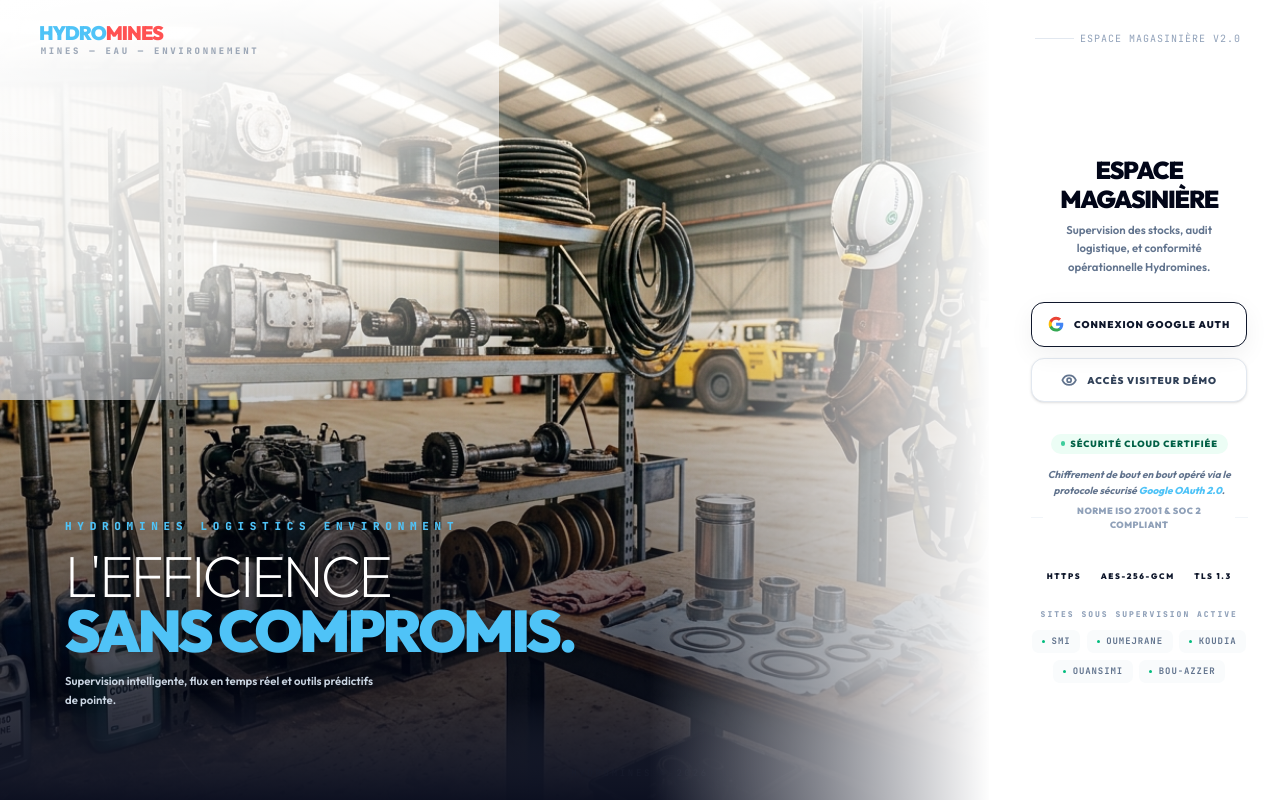
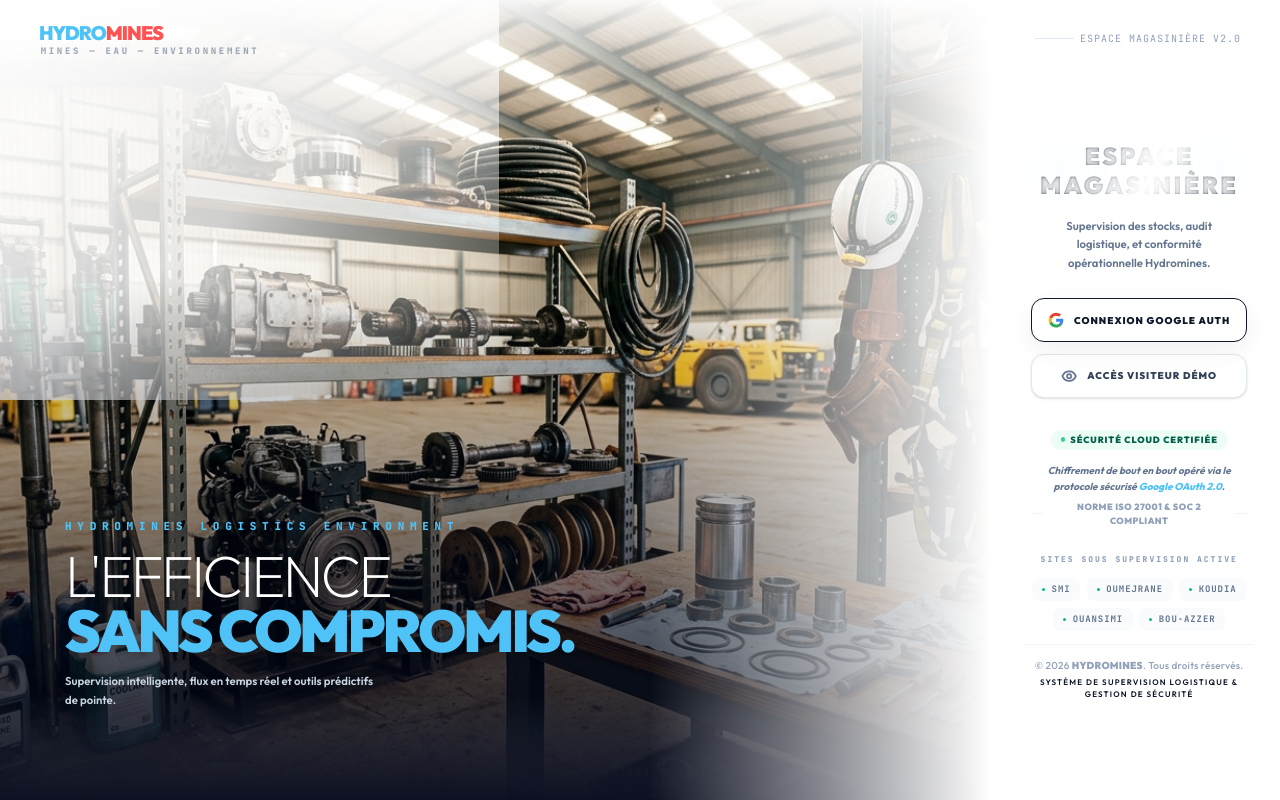
Before and after one commit to ouzrirouyahya/Suivi-magasinier, a React (Vite) app: page / in a window 1280 px wide. Built offline with nearby package versions, Linux system fonts and the light colour scheme; no server answers.

Commit message:
feat(ui): enhance login page header with animations
Add a glowing gradient text effect and backdrop aura to the login header for improved visual hierarchy and engagement.

```diff
--- a/src/components/LoginPage.tsx
+++ b/src/components/LoginPage.tsx
@@ -133,9 +133,34 @@
           >
 
             {/* Header of the section */}
-            <h1 className="text-2xl md:text-3xl font-black text-slate-950 mb-2 tracking-tighter uppercase font-sans select-none">
-              Espace Magasinière
-            </h1>
+            <div className="relative mb-4 flex items-center justify-center">
+              {/* Crisp white aura backdrop glow for perfect legibility and glow look */}
+              <div className="absolute inset-0 bg-gradient-to-r from-sky-50/20 via-white to-sky-50/20 blur-md rounded-full pointer-events-none" />
+
+              <motion.h1
+                animate={{
+                  backgroundPosition: ["0% 50%", "200% 50%"],
+                  textShadow: [
+                    "0 0 12px rgba(255, 255, 255, 1), 0 0 2px rgba(255, 255, 255, 0.8)",
+                    "0 0 24px rgba(255, 255, 255, 1), 0 0 6px rgba(255, 255, 255, 0.95)",
+                    "0 0 12px rgba(255, 255, 255, 1), 0 0 2px rgba(255, 255, 255, 0.8)"
+                  ]
+                }}
+                transition={{
+                  backgroundPosition: { repeat: Infinity, duration: 4.5, ease: "linear" },
+                  textShadow: { repeat: Infinity, duration: 2.5, ease: "easeInOut" }
+                }}
+                style={{
+                  backgroundImage: "linear-gradient(120deg, #090d16 0%, #1e293b 38%, #ffffff 50%, #1e293b 62%, #090d16 100%)",
+                  backgroundSize: "200% auto",
+                  WebkitBackgroundClip: "text",
+                  WebkitTextFillColor: "transparent"
+                }}
+                className="text-2xl md:text-3xl font-black tracking-widest uppercase font-sans select-none relative z-10 py-1"
+              >
+                Espace Magasinière
+              </motion.h1>
+            </div>
             <p className="text-xs md:text-sm text-slate-500 mb-8 leading-relaxed px-4 font-semibold">
               Supervision des stocks, audit logistique, et conformité opérationnelle Hydromines.
             </p>
@@ -187,19 +212,10 @@
                 </div>
               </div>
             </div>
-
-            {/* Badges footer inside layout */}
-            <div className="mt-8 pt-4">
-              <div className="flex items-center justify-center gap-6">
-                {['HTTPS', 'AES-256-GCM', 'TLS 1.3'].map(badge => (
-                  <span key={badge} className="text-[8px] font-black text-slate-350 uppercase tracking-[0.2em]">{badge}</span>
-                ))}
-              </div>
-            </div>
           </motion.div>
 
           {/* List of active extraction sites */}
-          <div className="w-full flex flex-col gap-3">
+          <div className="w-full flex flex-col gap-4">
             <div className="text-center">
               <p className="font-mono text-[8px] uppercase tracking-[0.25em] text-slate-400 font-extrabold">Sites Sous Supervision active</p>
             </div>
@@ -213,6 +229,16 @@
                   {site}
                 </div>
               ))}
+            </div>
+
+            {/* Professional copyright block */}
+            <div className="text-center pt-4 border-t border-slate-100">
+              <p className="text-[10px] text-slate-400 font-medium tracking-wide">
+                © 2026 <span className="font-black text-slate-705">HYDROMINES</span>. Tous droits réservés.
+              </p>
+              <p className="text-[8px] text-slate-350 uppercase tracking-[0.15em] mt-1 font-semibold">
+                Système de Supervision Logistique & Gestion de Sécurité
+              </p>
             </div>
           </div>
 
```
